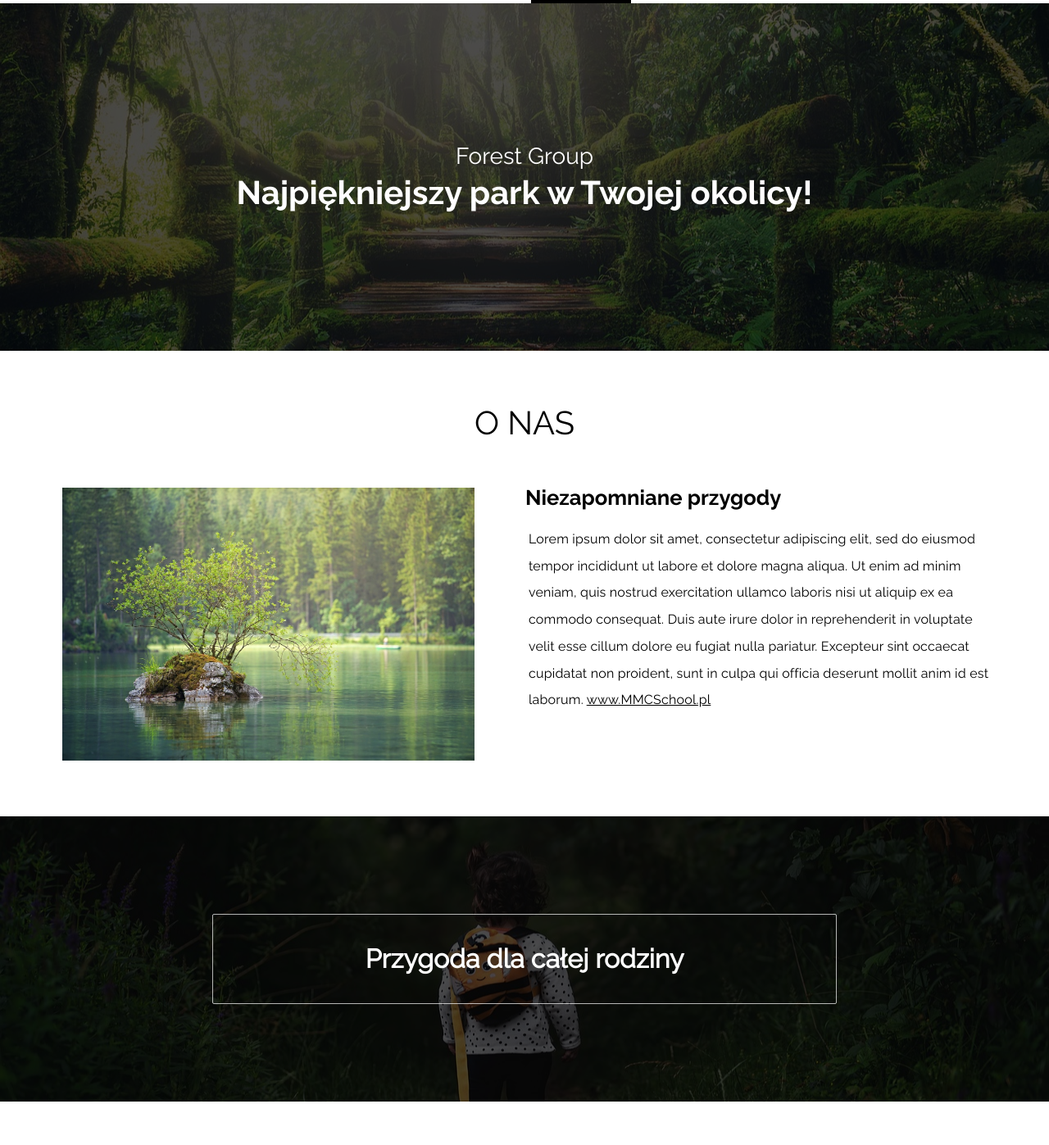
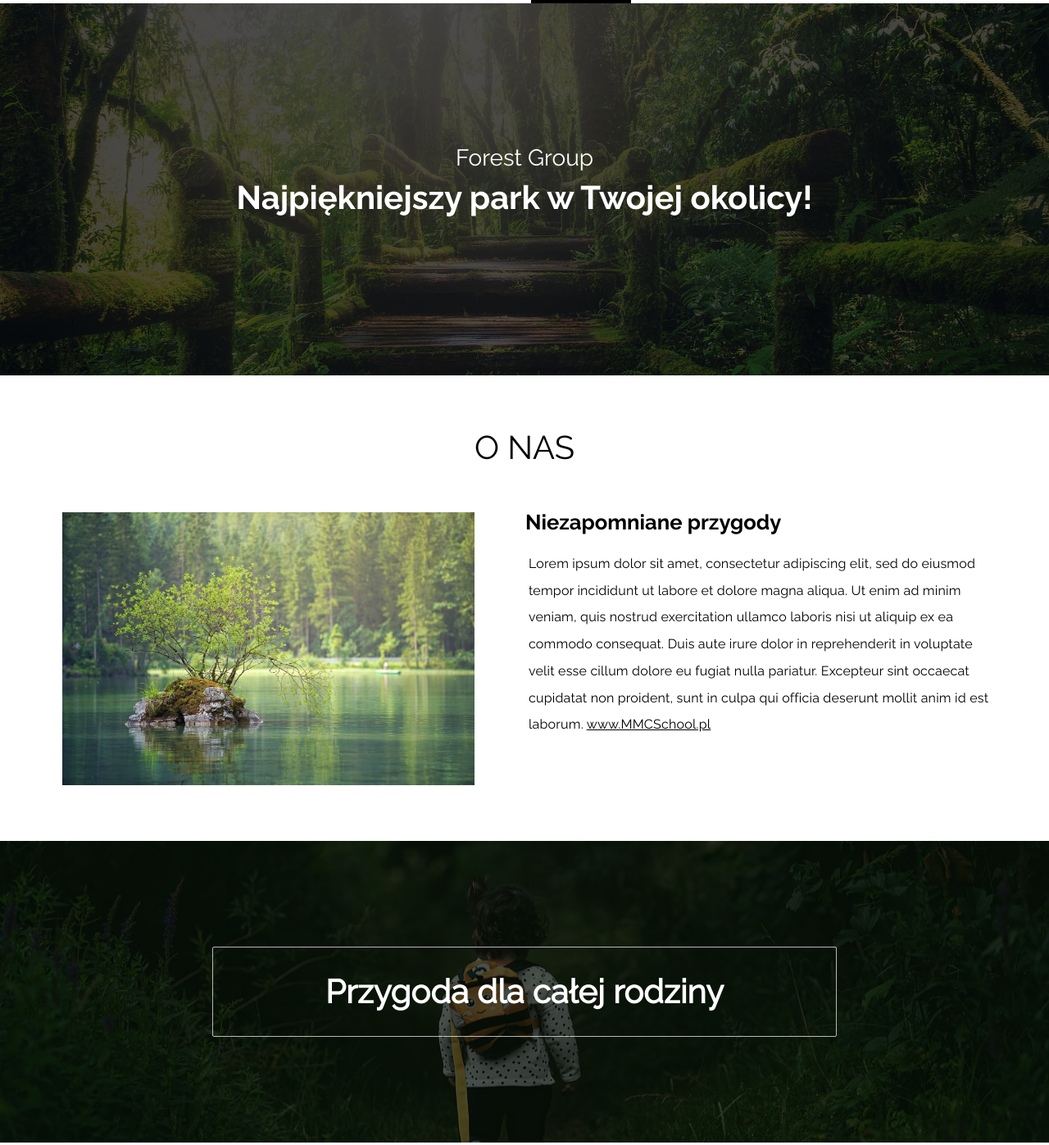
Before and after one commit to titoOG/forestGroup, a website built with Vite: page index.html in a window 1280 px wide. Shown: the part 92-1489 px from the top of the page at 82% size. Built offline with nearby package versions, Linux system fonts and the light colour scheme.

Commit message:
scrollspy fixing

```diff
--- a/assets/js/main.js
+++ b/assets/js/main.js
@@ -18,6 +18,7 @@ const burgerBtnBot = document.getElementById('burgerBtnBot');
 const navMobile = document.getElementById('navMobile');
 const navMobileLinks = document.querySelectorAll('.nav__mobile--link');
 const navDesktop = document.getElementById('navDesktop');
+let navDesktopLinks = document.querySelectorAll(`.nav__desktop--link`);
 const footerInfo = document.getElementById('footerInfo');
 const scrollToTopBtn = document.getElementById('scrollToTopBtn');
 
@@ -69,16 +70,15 @@ window.onscroll = () => {
 };
 
 const options = {
-  root: null,
-  rootMargin: '23.5px',
-  threshold: 1,
+  threshold: [0.9, 1],
+  // rootMargin: '5.5% 0px 9.5% 0px',
 };
 const handleScrollSpy = (entries) => {
   entries.forEach((entry) => {
-    if (entry.isIntersecting) {
-      console.log(entry);
-      let navDesktopLinks = document.querySelectorAll(`.nav__desktop--link`);
-
+    // entry.target.style.opacity = entry.intersectionRatio - 0.25;
+    if (!entry.isIntersecting) {
+      return;
+    } else if (entry.isIntersecting && entry.intersectionRatio >= 0.75) {
       const activeLink = document.querySelector(
         `.nav__desktop--link[href='#${entry.target.id}']`
       );
@@ -86,6 +86,7 @@ const handleScrollSpy = (entries) => {
       navDesktopLinks.forEach((link) => link.classList.remove('navActive'));
       activeLink.classList.add('navActive');
     }
+    // console.log(entry);
   });
 };
 
--- a/assets/scss/_header.scss
+++ b/assets/scss/_header.scss
@@ -1,17 +1,21 @@
 @use './colors' as c;
 .header {
   width: 100%;
-  margin-top: 6rem;
+  height: 34.375rem;
   overflow: hidden;
   &__hero {
-    padding: 10rem;
-    max-width: 100dvw;
+    display: flex;
+    min-width: 11rem;
+    width: 100%;
+    padding: 24.25rem 1px;
+    background-color: rgb(158, 140, 39);
     background-size: cover;
     background-repeat: no-repeat;
-    background-position: center;
+    background-position: bottom;
     background-image: url('../img/heroSD.jpg');
     position: relative;
     z-index: -1;
+
     &--shadow {
       position: absolute;
       top: 0;
@@ -24,12 +28,14 @@
   }
   &__box {
     display: flex;
+    align-items: center;
+    width: 100%;
+    padding: 1.5rem;
     flex-direction: column;
     justify-content: center;
+    min-width: 10rem;
     position: absolute;
-    padding: 2rem;
-    min-width: fit-content;
-    top: 50%;
+    top: 40%;
     left: 50%;
     width: 100%;
     transform: translate(-50%, -50%);
@@ -39,7 +45,7 @@
 
     &--title {
       margin-bottom: 0.25rem;
-      width: 100%;
+      padding: 0.25rem;
       text-align: center;
       font-size: 1.5rem;
       font-weight: 100;
--- a/assets/scss/_media.scss
+++ b/assets/scss/_media.scss
@@ -31,9 +31,9 @@
 
 @media (width >= 768px) {
   .header {
-    &__hero {
-      padding: 13.25rem;
-    }
+    // &__hero {
+    //   padding: 13.25rem;
+    // }
     &__box {
       &--title {
         font-size: 1.75rem;
@@ -72,6 +72,12 @@
     }
   }
 
+  .header {
+    &__hero {
+      background-image: url('../img/heroHD.jpg');
+    }
+  }
+
   .about {
     &__content {
       flex-direction: row;
@@ -105,6 +111,9 @@
     &__hero {
       &-box {
         width: 70%;
+        &--title {
+          font-size: 2.5rem;
+        }
       }
     }
   }
@@ -170,9 +179,9 @@
 }
 
 @media (width >= 1400px) {
-  .header {
-    &__hero {
-      padding: 15.25rem;
-    }
-  }
+  // .header {
+  //   &__hero {
+  //     padding: 25.5rem;
+  //   }
+  // }
 }
--- a/assets/scss/_parallax.scss
+++ b/assets/scss/_parallax.scss
@@ -14,7 +14,7 @@
     width: 100%;
     background-position: center;
     background-size: cover;
-    height: 21.75rem;
+    height: 23rem;
     position: relative;
     z-index: -1;
     color: c.$primary-color;
@@ -56,7 +56,7 @@
     left: 0;
     width: 100%;
     height: 100%;
-    background-color: rgba(0, 0, 0, 0.7);
+    background-color: rgba(0, 10, 0, 0.7);
     z-index: -1;
   }
 }
```
